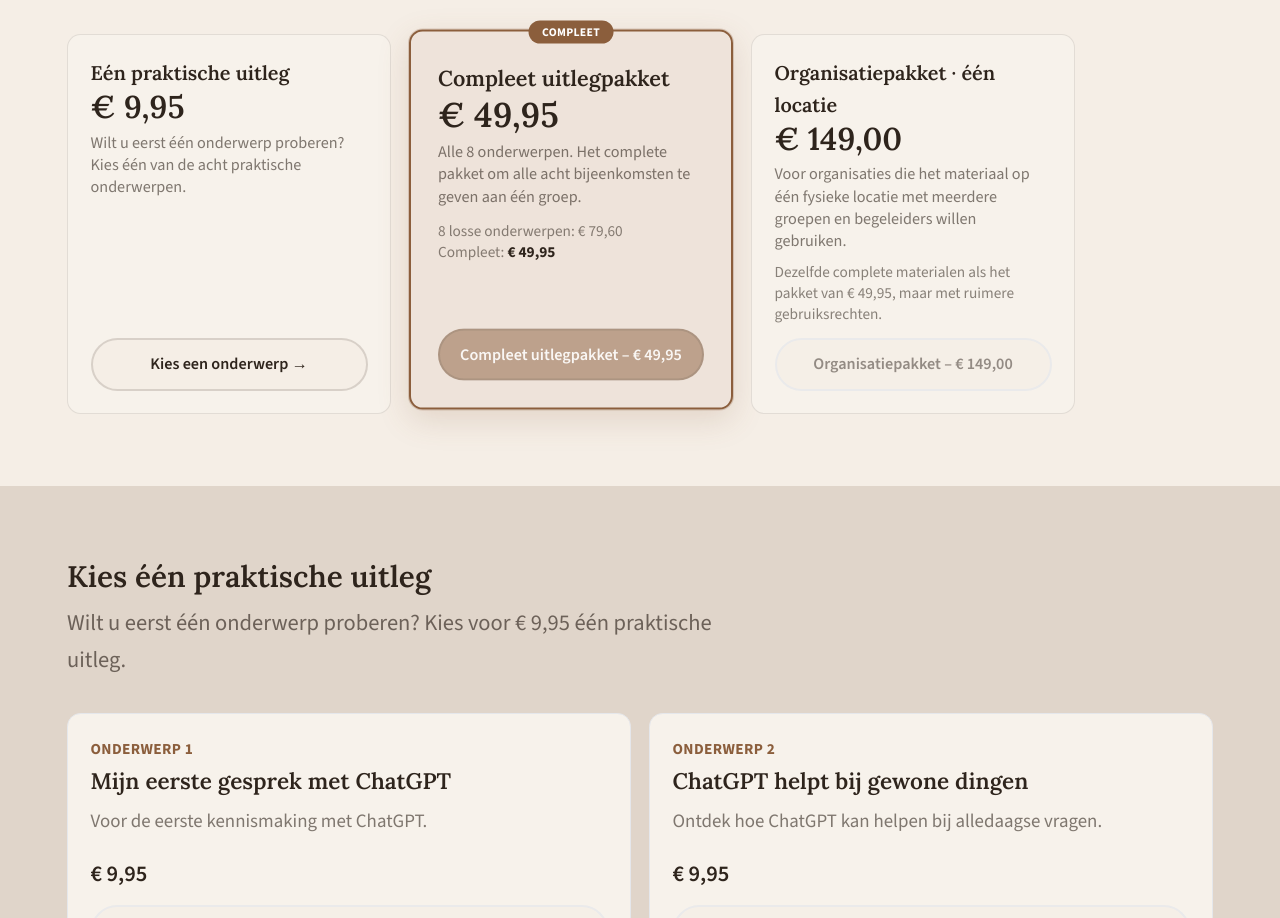
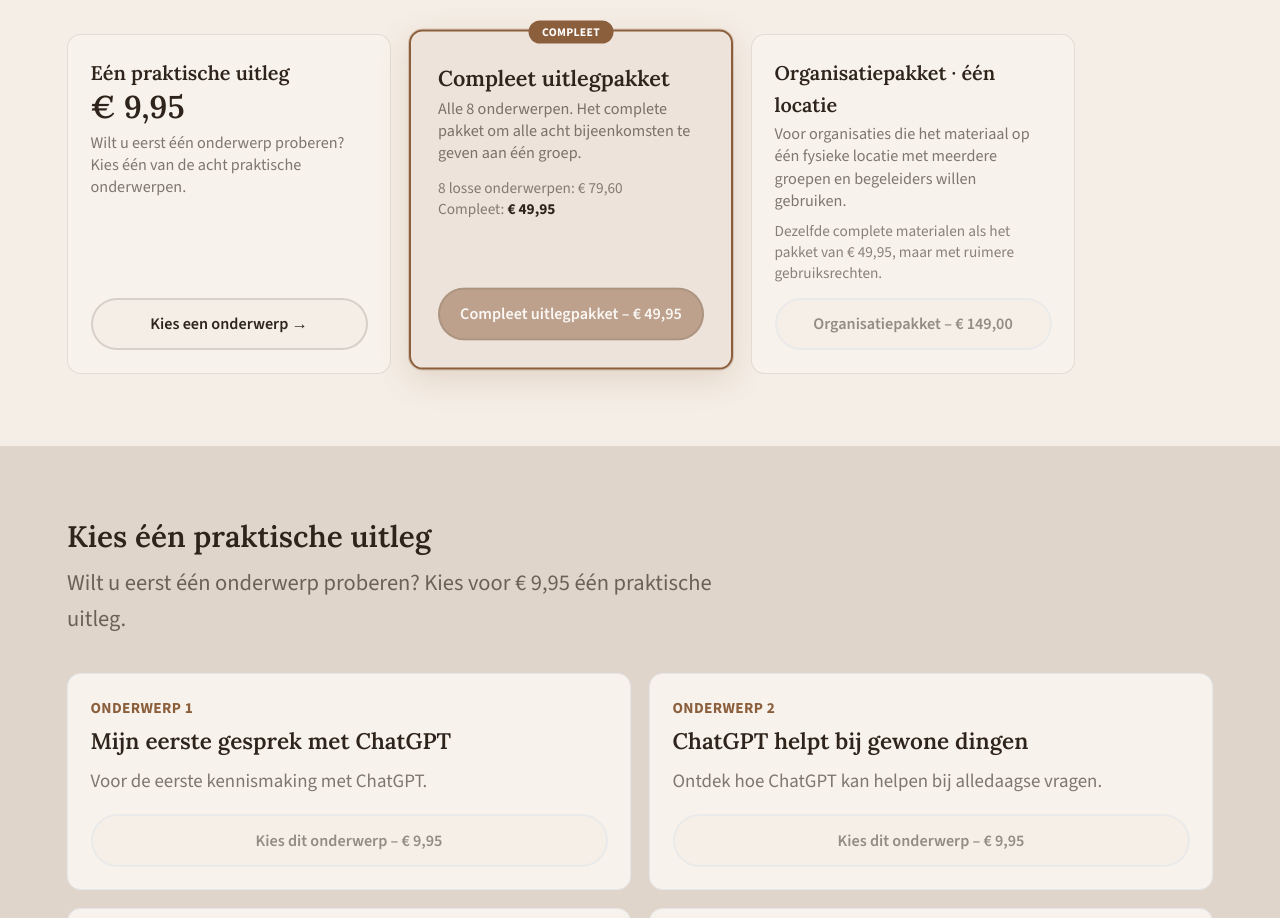
Before and after one commit to cmvdeut/seniorease-site, a Next.js app in the folder seniorease-project/: page /lesmateriaal/chatgpt in a window 1280 px wide. Shown: the part 954-1872 px from the top of the page. Built offline with nearby package versions, Linux system fonts and the light colour scheme.

Commit message:
Remove duplicate prices on ChatGPT shop cards.
Keep the price once in each buy CTA; drop the extra price line above the button.

```diff
--- a/seniorease-project/app/lesmateriaal/chatgpt/ChatgptShop.tsx
+++ b/seniorease-project/app/lesmateriaal/chatgpt/ChatgptShop.tsx
@@ -288,9 +288,6 @@ export function ChatgptShop({ bases }: { bases: CheckoutBases }) {
                   <h3 className="font-serif text-navy text-[1.15rem] sm:text-[1.2rem] font-semibold mb-0.5">
                     Compleet uitlegpakket
                   </h3>
-                  <p className="font-serif text-navy text-[1.9rem] font-semibold leading-none mb-2">
-                    {formatPrijs(CHATGPT_COMPLEET_PRIJS)}
-                  </p>
                   <p className="text-navy/60 text-[0.9rem] leading-snug mb-3">
                     Alle 8 onderwerpen. Het complete pakket om alle acht bijeenkomsten te geven
                     aan één groep.
@@ -318,9 +315,6 @@ export function ChatgptShop({ bases }: { bases: CheckoutBases }) {
                   <h3 className="font-serif text-navy text-[1.1rem] font-semibold mb-0.5">
                     Organisatiepakket · één locatie
                   </h3>
-                  <p className="font-serif text-navy text-[1.75rem] font-semibold leading-none mb-2">
-                    {formatPrijs(CHATGPT_ORG_PRIJS)}
-                  </p>
                   <p className="text-navy/60 text-[0.9rem] leading-snug mb-2">
                     Voor organisaties die het materiaal op één fysieke locatie met meerdere
                     groepen en begeleiders willen gebruiken.
@@ -372,9 +366,6 @@ export function ChatgptShop({ bases }: { bases: CheckoutBases }) {
                   </h3>
                   <p className="text-navy/60 text-[1.05rem] leading-relaxed flex-1 mb-4">
                     {les.description}
-                  </p>
-                  <p className="font-semibold text-navy text-senior-sm mb-3">
-                    {formatPrijs(CHATGPT_EEN_PRIJS)}
                   </p>
                   <BuyButton
                     referenceId={les.referenceId}
@@ -444,7 +435,7 @@ export function ChatgptShop({ bases }: { bases: CheckoutBases }) {
             Liever alle acht onderwerpen?
           </h2>
           <p className="font-serif text-navy text-[1.25rem] font-semibold mb-3">
-            Compleet uitlegpakket — {formatPrijs(CHATGPT_COMPLEET_PRIJS)}
+            Compleet uitlegpakket
           </p>
           <p className="text-navy/65 text-senior-sm leading-relaxed max-w-2xl mb-2">
             8 × 90 minuten praktische uitleg.
@@ -503,7 +494,7 @@ export function ChatgptShop({ bases }: { bases: CheckoutBases }) {
             Werkt u bij een bibliotheek, buurthuis of organisatie?
           </h2>
           <p className="font-serif text-navy text-[1.25rem] font-semibold mb-3">
-            Organisatiepakket · één locatie — {formatPrijs(CHATGPT_ORG_PRIJS)}
+            Organisatiepakket · één locatie
           </p>
           <p className="text-navy/65 text-senior-sm leading-relaxed max-w-2xl mb-4">
             Voor onder andere bibliotheken, buurthuizen, wijkcentra, welzijnsorganisaties,
```
